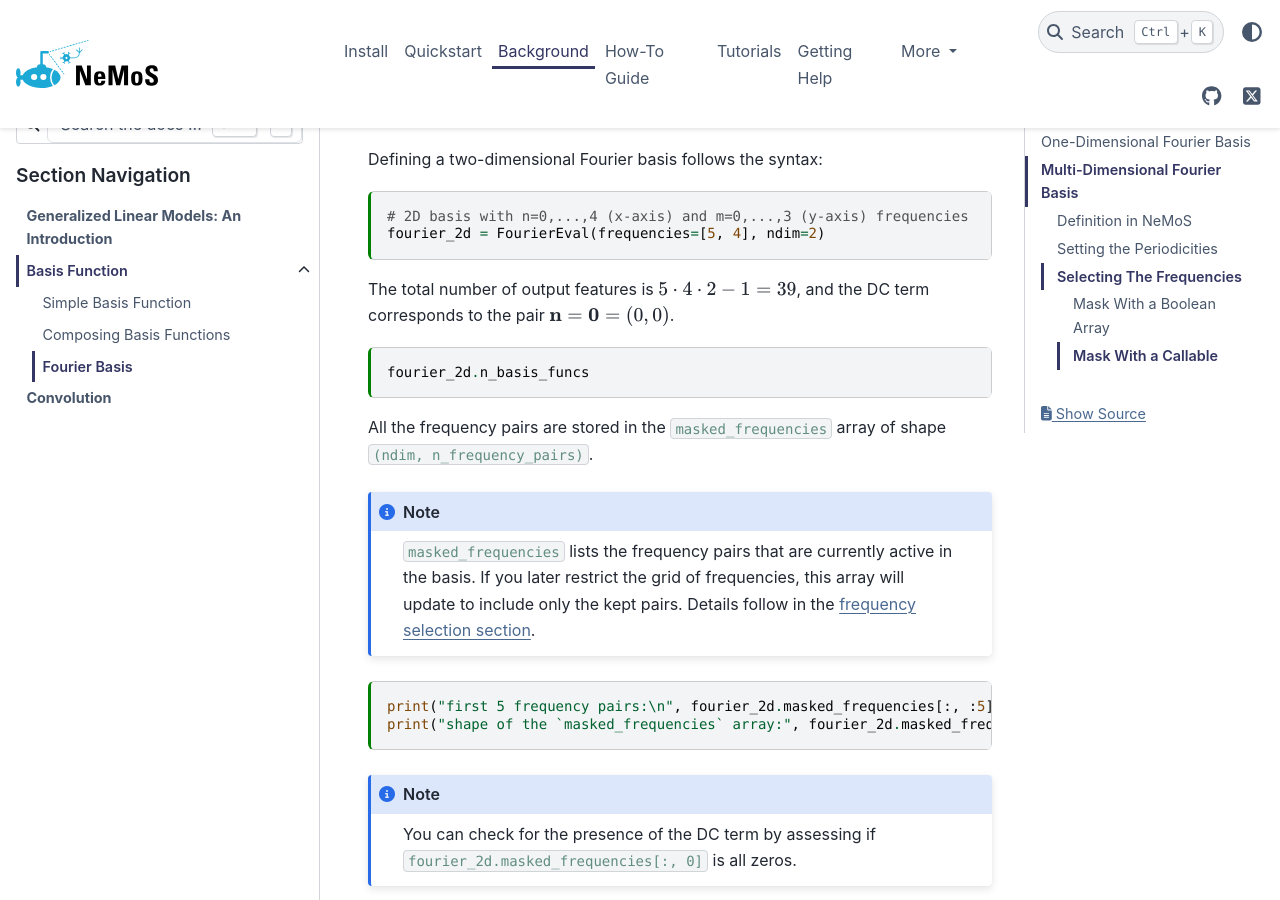
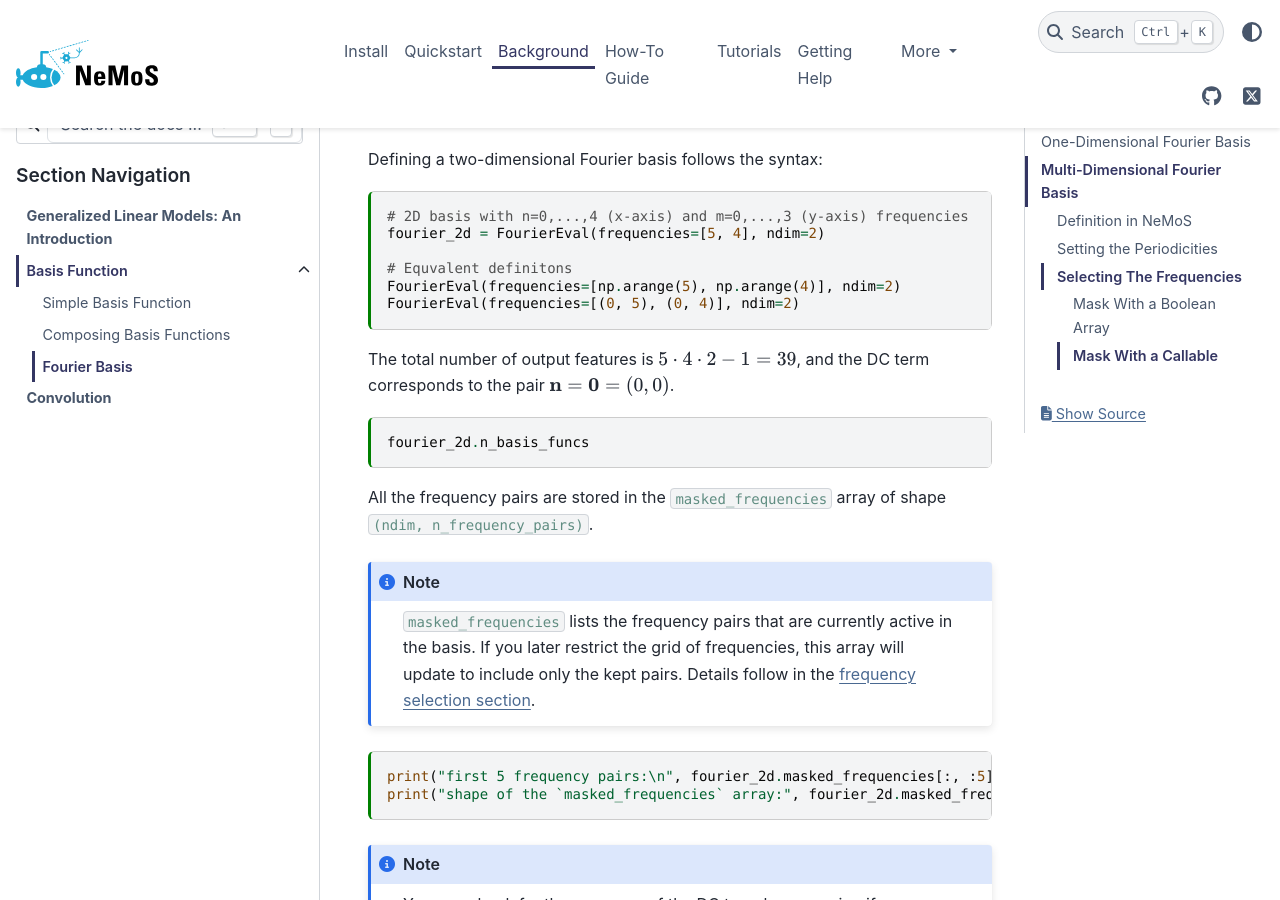
Before and after one commit to flatironinstitute/nemos, a Sphinx documentation site: the page built from docs/background/basis/ndimensional_foureir_basis.md, in a window 1280 px wide and 900 px high, scrolled down 4831 px. Built offline with Sphinx 7.4.7 and the PyData theme 0.15.4, drawn with Linux system fonts in a browser that asks for light colours.

````diff
--- a/docs/background/basis/ndimensional_foureir_basis.md
+++ b/docs/background/basis/ndimensional_foureir_basis.md
@@ -257,6 +257,11 @@
 
 # 2D basis with n=0,...,4 (x-axis) and m=0,...,3 (y-axis) frequencies
 fourier_2d = FourierEval(frequencies=[5, 4], ndim=2)
+
+# Equvalent definitons
+FourierEval(frequencies=[np.arange(5), np.arange(4)], ndim=2)
+FourierEval(frequencies=[(0, 5), (0, 4)], ndim=2)
+
 ```
 
 The total number of output features is $5\cdot4\cdot2-1=39$, and the DC term corresponds to the pair $\mathbf{n}=\mathbf{0}=(0,0)$.
````
Also changed, not shown: 1 other file.
